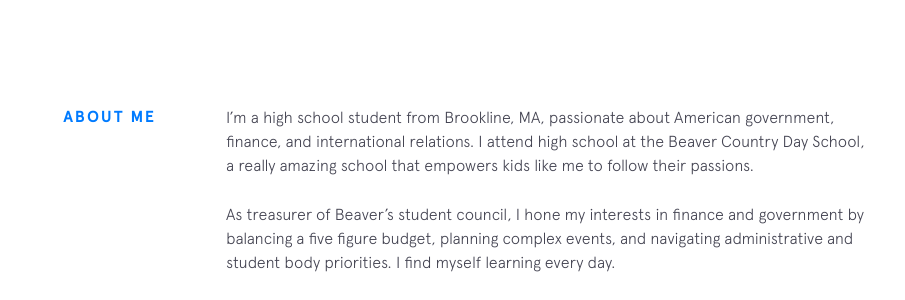
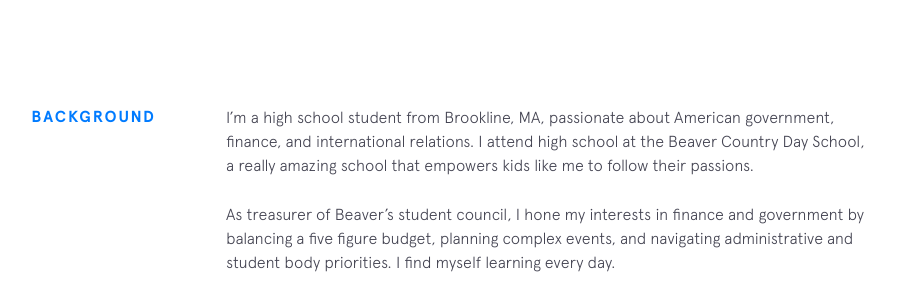
Before and after one commit to Jackbotein/Jackbotein.com, a Jekyll site: the page built from index.html, in a window 1280 px wide and 900 px high, scrolled down 742 px. Shown: the part 153-453 px from the top of the window, without its empty margins (224-1129 px from the left). Built offline with Jekyll 4.4.1, drawn with Linux system fonts in a browser that asks for light colours; nearby versions of some CDN libraries.

Commit message:
Update background.html

```diff
--- a/_includes/background.html
+++ b/_includes/background.html
@@ -1,5 +1,5 @@
 <section class="section background">
-  <div class="section__title">About Me</div>
+  <div class="section__title">Background</div>
   <div class="section__content">
     <p>
 I’m a high school student from Brookline, MA, passionate about American government, finance, and international relations. I attend high school at the Beaver Country Day School, a really amazing school that empowers kids like me to follow their passions.
```
